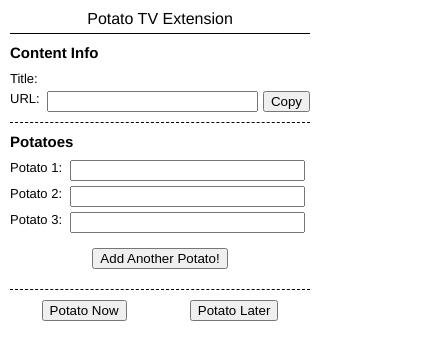
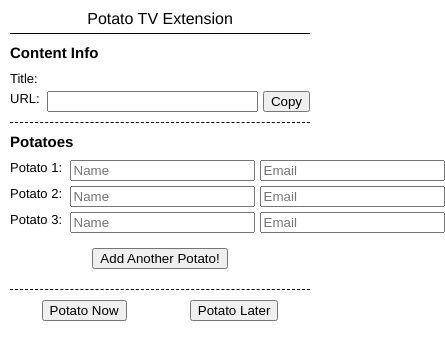
Before and after one commit to mdlp92/PotatoExtV1.0, a browser extension: page popup.html in a window 400 px wide. Shown: the whole page, 445 px wide, since content can reach past the window. Drawn offline with Linux system fonts and the light colour scheme.

Commit message:
Adding a name field to the extension

```diff
--- a/popup.html
+++ b/popup.html
@@ -112,17 +112,20 @@
     <form id="email-form">
       <div class="main-section__group">
         <div class="main-section__label">Potato 1: </div>
-        <input name="potato-email" type="email" class="main-section__input"></input>
+        <input name="potato-first_name" type="text" placeholder="Name" class="main-section__input"></input>
+        <input name="potato-email" type="email" placeholder="Email" class="main-section__input"></input>
       </div>
 
       <div class="main-section__group">
         <div class="main-section__label">Potato 2: </div>
-        <input name="potato-email" type="email" class="main-section__input"></input>
+        <input name="potato-first_name" type="text" placeholder="Name" class="main-section__input"></input>
+        <input name="potato-email" type="email" placeholder="Email" class="main-section__input"></input>
       </div>
 
       <div class="main-section__group">
         <div class="main-section__label">Potato 3: </div>
-        <input name="potato-email" type="email" class="main-section__input"></input>
+        <input name="potato-first_name" type="text" placeholder="Name" class="main-section__input"></input>
+        <input name="potato-email" type="email" placeholder="Email" class="main-section__input"></input>
       </div>
 
     </form>
```
Also changed, not shown: manifest.json.
